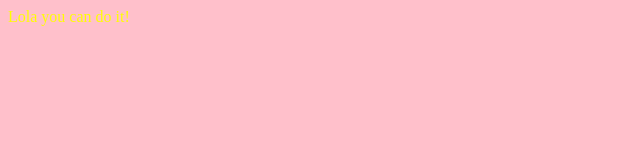
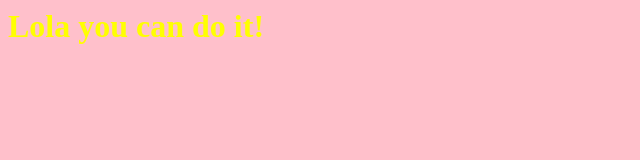
Before and after one commit to alkarn/01-web-basics, a plain HTML site: page lola-do-it.html in a window 1280 px wide. Shown: the whole page, without its empty margins (0-640 px from the left). Drawn offline with Linux system fonts and the light colour scheme.

Commit message:
Update lola-do-it.html

```diff
--- a/lola-do-it.html
+++ b/lola-do-it.html
@@ -1,5 +1,5 @@
 <html>
-<body style="background-color:pink;color:yellow;>
+<body style="background-color:pink;color:yellow;">
 <h1>Lola you can do it!</h1>
 </body>
 </html>
```
